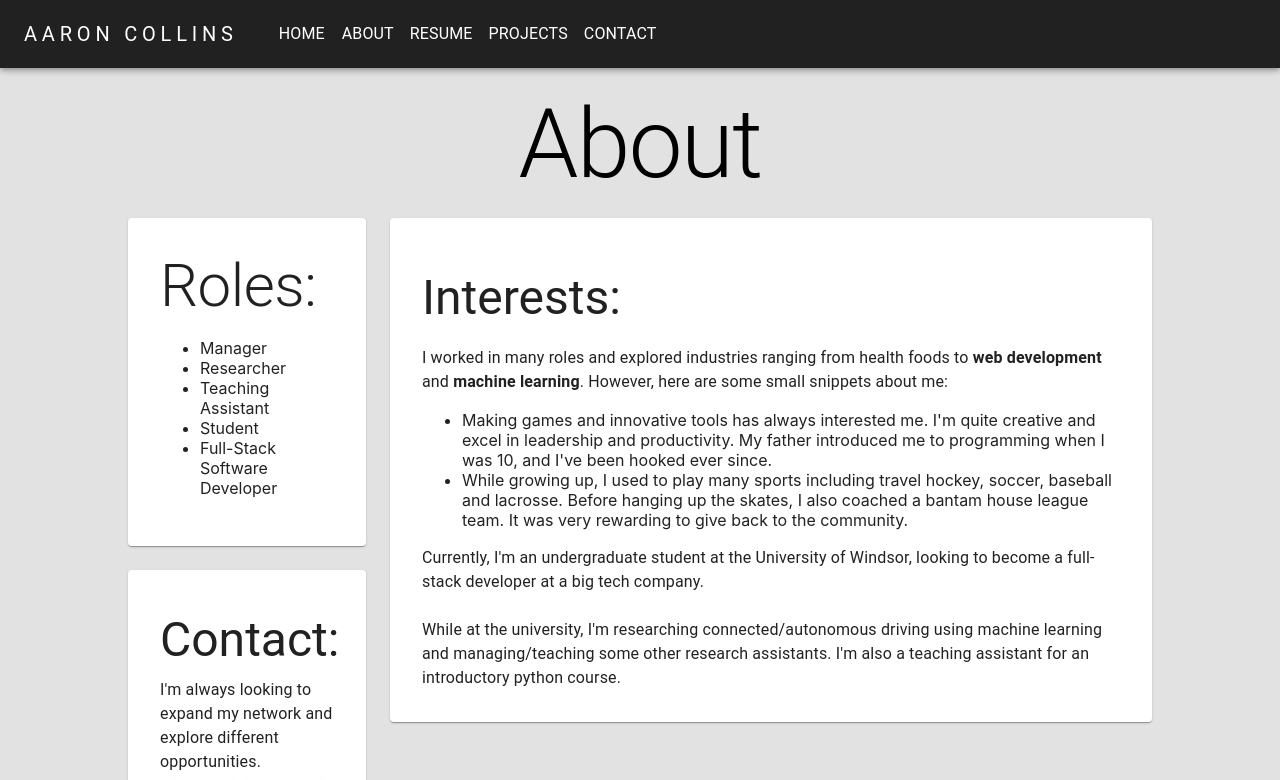
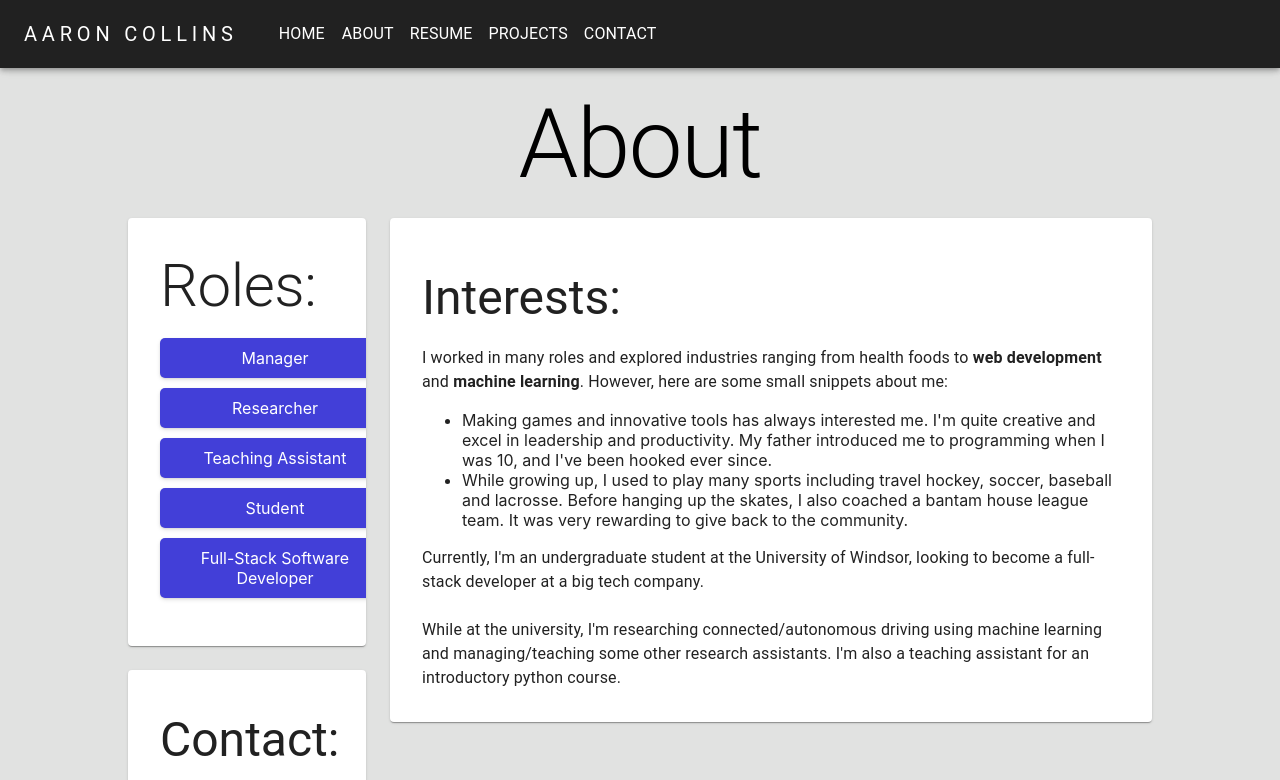
Before and after one commit to aaron777collins/aaron777collins.github.io, a React (Create React App) app: page /#/about in a window 1280 px wide. Shown: the top 780 px of the page. Built offline with nearby package versions, Linux system fonts and the light colour scheme.

Commit message:
added roles styles

```diff
--- /dev/null
+++ b/src/pages/About/Roles/Roles.scss
@@ -0,0 +1,25 @@
+.roles-list {
+    display: grid;
+    grid-template-columns: repeat(auto-fit, minmax(230px, 1fr));
+    gap: 10px;
+    padding: 0;
+    list-style-type: none;
+
+    li {
+      display: flex;
+      align-items: center;
+      justify-content: center;
+      background-color: #423fd8;
+      color: #ffffff;
+      border-radius: 5px;
+      box-shadow: 0 2px 4px rgba(0, 0, 0, 0.1), 0 1px 2px rgba(0, 0, 0, 0.08);
+      text-align: center;
+      transition: background-color 0.3s ease, transform 0.3s ease;
+      padding: 10px; // Adjust the padding value here
+
+      &:hover {
+        background-color: #4f44e7;
+        transform: scale(1.05);
+      }
+    }
+  }
--- a/src/pages/About/Roles/Roles.tsx
+++ b/src/pages/About/Roles/Roles.tsx
@@ -1,15 +1,15 @@
 import { Typography } from "@mui/material";
 import * as React from "react";
 import { PaddedCard } from "../../../components/PaddedCard";
+import "./Roles.scss";
 
 export interface IRolesProps {}
 
 export default function Roles(props: IRolesProps) {
   return (
     <PaddedCard>
-      <Typography variant="h2"> Roles:</Typography>
-      <ul>
-        {/* Manager, Researcher, Teaching Assistant, Student, Full-Stack Software Developer*/}
+      <Typography variant="h2">Roles:</Typography>
+      <ul className="roles-list">
         <li>Manager</li>
         <li>Researcher</li>
         <li>Teaching Assistant</li>
```
